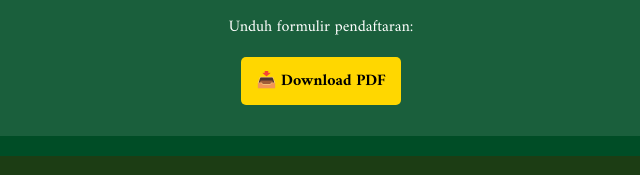
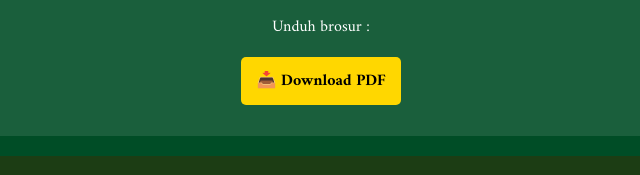
Before and after one commit to Rafsty/alka, a plain HTML site: page biaya.html in a window 1280 px wide. Shown: the part 1585-1760 px from the top of the page, 319-959 px from the left. Drawn offline with Linux system fonts and the light colour scheme.

Commit message:
Add files via upload

```diff
--- a/biaya.html
+++ b/biaya.html
@@ -196,7 +196,7 @@
             <li>📄 Fotokopi Ijazah yang telah dilegalisir (3 lembar)</li>
             <li>📄 Surat Keterangan Sehat dari Dokter</li>
             <li>📄 Foto pas terbaru 2x3 & 3x4 (3 lembar)</li>
-        <p>Unduh formulir pendaftaran:</p>
+        <p>Unduh brosur :</p>
             <a href="brosur.pdf" download class="download-btn">📥 Download PDF</a>
         </div>
         </ul>
```
